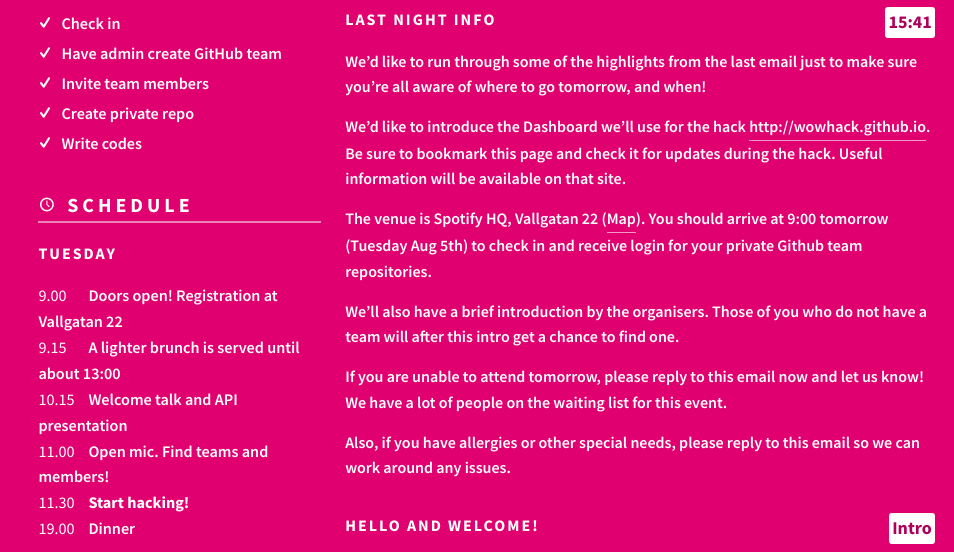
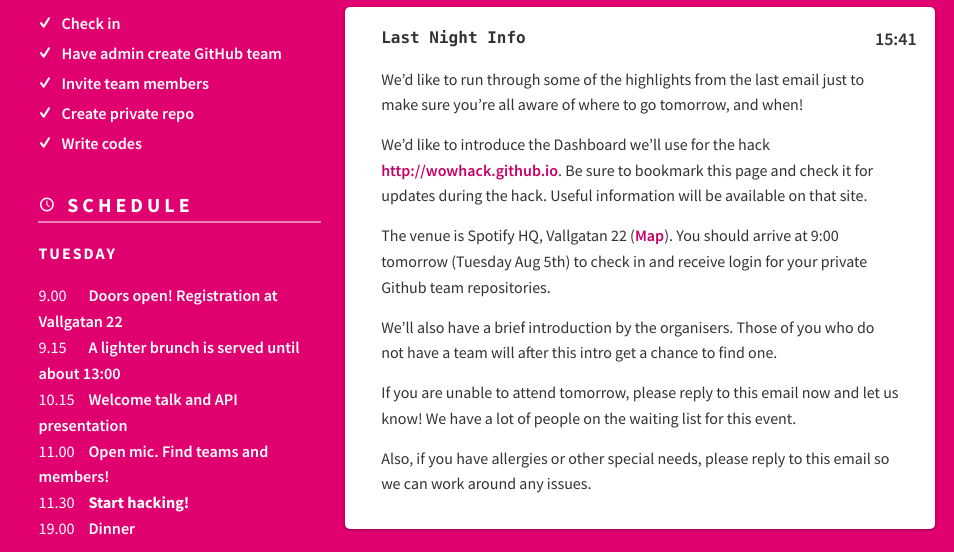
Before and after one commit to wowhack/wowhack.github.io, a website: page index.html in a window 1280 px wide. Shown: the part 177-729 px from the top of the page, 0-954 px from the left. Drawn offline with nearby package versions, Linux system fonts and the light colour scheme; a script that the page names is missing.

Commit message:
Article styling

```diff
--- a/index.html
+++ b/index.html
@@ -4,7 +4,7 @@
     <meta charset="utf-8" />
     <title>Dashboard | Spotify Way Out West Hackathon 2014</title>
     <link rel="icon" href="images/favicon.png" />
-    <link href='http://fonts.googleapis.com/css?family=Lato:700,900|Source+Sans+Pro:300,400,600,700,300italic,400italic,600italic,700italic' rel='stylesheet' type='text/css' />
+    <link href='http://fonts.googleapis.com/css?family=Source+Sans+Pro:300,400,600,700,300italic,400italic,600italic,700italic' rel='stylesheet' type='text/css' />
     <link rel="stylesheet" href="css/site.css" />
   </head>
   <body class="slide-container">
@@ -112,7 +112,7 @@
 
             <article role="article">
               <h2>Last Night Info</h2>
-              <time class="badge" datetime="20140804T15:41" title="2014-08-04, 15:41" pubdate>15:41</time>
+              <time datetime="20140804T15:41" title="2014-08-04, 15:41" pubdate>15:41</time>
 
               <div class="content">
                 <p>We’d like to run through some of the highlights from the last email just to make sure you’re all aware of where to go tomorrow, and when!</p>
@@ -132,7 +132,7 @@ Be sure to bookmark this page and check it for updates during the hack. Useful i
 
             <article role="article">
               <h2>Hello and welcome!</h2>
-              <time class="badge" pubdate>Intro</time>
+              <time pubdate>Intro</time>
 
               <div class="content">
               <p>
--- a/stylesheets/site.scss
+++ b/stylesheets/site.scss
@@ -5,6 +5,7 @@
 @import "sliding-nav";
 
 $background: #E00070;
+$accent: $background;
 $text-color: #fff;
 $leading: 1.6;
 
@@ -12,6 +13,7 @@ $font-size: 18;
 $lineheight: (($leading * $font-size) / 16) * 1em;
 
 $sans: 'Source Sans Pro', 'Helvetica Neue', sans-serif;
+$mono: Monaco, Courier, monospaced;
 
 /* the #fuckitreset */
 * {
@@ -137,15 +139,37 @@ section > h1 {
 [role="article"] {
   position: relative;
   margin-bottom: $lineheight;
+  background-color: #fff;
+  color: #333;
+  border-radius: 5px;
+  padding: 1em 2em;
+  box-shadow: rgba(#000, .3) 0 1px 3px;
+
+  h2 {
+    font-family: $mono;
+    text-transform: none;
+    letter-spacing: 0;
+  }
+
+  a {
+    color: darken($accent, 5%);
+    font-weight: 600;
+    border: 0;
+
+    &:hover {
+      text-decoration: underline;
+    }
+  }
 
   time[pubdate] {
     position: absolute;
-    top: 0;
-    right: 0;
+    top: 1em;
+    right: 1em;
   }
 
   .content {
     font-size: to_em(16);
+    font-weight: normal;
   }
 }
 
```
Also changed, not shown: css/site.css.
